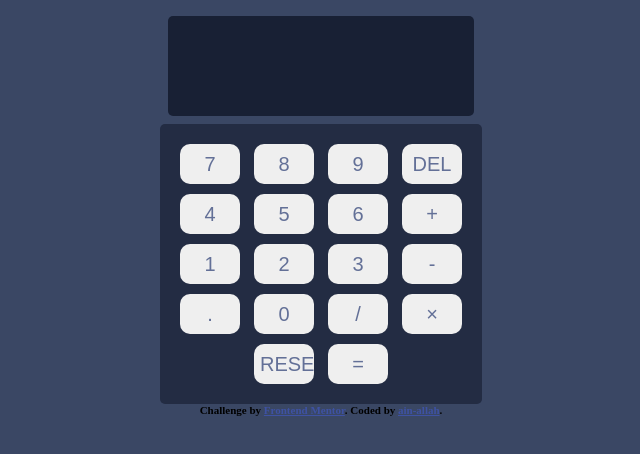
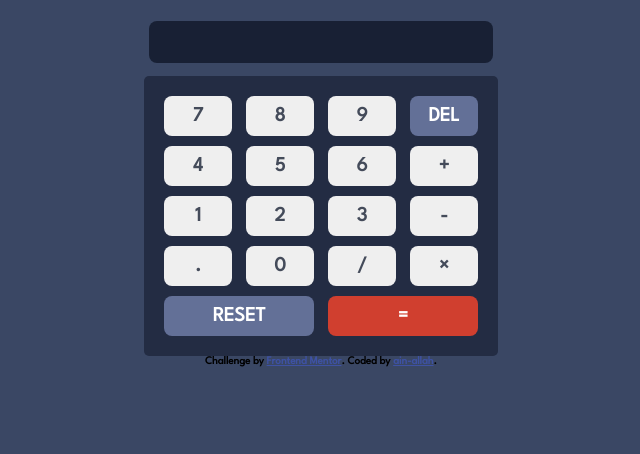
Before and after one commit to MobinZ16/calculator, a plain HTML site: page index.html in a window 1280 px wide. Shown: the whole page, without its empty margins (319-959 px from the left). Drawn offline with Linux system fonts and the light colour scheme.

Commit message:
design complited

```diff
--- a/index.html
+++ b/index.html
@@ -6,6 +6,7 @@
 
   <link rel="icon" type="image/png" sizes="32x32" href="./images/favicon-32x32.png">
   <link rel="stylesheet" href="style.css">
+  <link href="https://fonts.googleapis.com/css2?family=League+Spartan&display=swap" rel="stylesheet">
 
   <title>Frontend Mentor | Calculator app</title>
 
@@ -20,37 +21,37 @@
   <div class="container">
     <div class="calculator">
       <form>
-        <div class="screen">
-          <input type="text" class="transparent-textbox" name="display">
+        <div class="display">
+          <input type="text" name="display">
         </div>
         <div class="keypad">
           <div>
-            <input type="button" value="7">
-            <input type="button" value="8">
-            <input type="button" value="9">
-            <input type="button" value="DEL">
+            <input type="button" value="7" onclick="display.value += '7'">
+            <input type="button" value="8" onclick="display.value += '8'">
+            <input type="button" value="9" onclick="display.value += '9'">
+            <input type="button" value="DEL" onclick="display.value = display.value.toString().slice(0, -1)">
           </div>
           <div>
-            <input type="button" value="4">
-            <input type="button" value="5">
-            <input type="button" value="6">
-            <input type="button" value="+">
+            <input type="button" value="4" onclick="display.value += '4'">
+            <input type="button" value="5" onclick="display.value += '5'">
+            <input type="button" value="6" onclick="display.value += '6'">
+            <input type="button" value="+" onclick="display.value += '+'">
           </div>
           <div>
-            <input type="button" value="1">
-            <input type="button" value="2">
-            <input type="button" value="3">
-            <input type="button" value="-">
+            <input type="button" value="1" onclick="display.value += '1'">
+            <input type="button" value="2" onclick="display.value += '2'">
+            <input type="button" value="3" onclick="display.value += '3'">
+            <input type="button" value="-" onclick="display.value += '-'">
           </div>
           <div>
-            <input type="button" value=".">
-            <input type="button" value="0">
-            <input type="button" value="/">
-            <input type="button" value="×">
+            <input type="button" value="." onclick="display.value += '.'">
+            <input type="button" value="0" onclick="display.value += '0'">
+            <input type="button" value="/" onclick="display.value += '/'">
+            <input type="button" value="×" onclick="display.value += '*'" class="cross">
           </div>
-          <div class="bottom">
-            <input type="button" value="RESET">
-            <input type="button" value="=">
+          <div class="key">
+            <input type="button" value="RESET" onclick="display.value =''">
+            <input type="button" value="=" onclick="display.value = eval(display.value)" >
           </div>
         </div>
       </form>
--- a/style.css
+++ b/style.css
@@ -1,6 +1,7 @@
 body{
     background-color: hsl(222, 26%, 31%);
     font-weight: 700;
+    font-family: 'League Spartan', sans-serif;
 }
 
 .container{
@@ -24,6 +25,7 @@ body{
 
 .screen{
     border-radius: 5px;
+    text-align: right;
     -webkit-border-radius: 5px;
     -moz-border-radius: 5px;
     -ms-border-radius: 5px;
@@ -46,20 +48,53 @@ body{
   .calculator form input{
     border: 0;
     outline: 0;
-    width: 60px;
+    width: 68px;
     height: 40px;
-    border-radius: 10px;
-    -webkit-border-radius: 10px;
-    -moz-border-radius: 10px;
-    -ms-border-radius: 10px;
-    -o-border-radius: 10px;
+    border-radius: 8px;
+    -webkit-border-radius: 8px;
+    -moz-border-radius: 8px;
+    -ms-border-radius: 8px;
+    -o-border-radius: 8px;
     box-shadow: -8px -8px 15px hsl(30, 25%, 89%), 5px 5px -15px hsl(30, 25%, 89%);
     font-size: 20px;
-    color: hsl(225, 21%, 49%);
+    color: hsl(221, 14%, 31%);
     cursor: pointer;
     margin: 5px;
+    font-family: 'League Spartan', sans-serif;
+    font-weight: 700;
 }
 
-.bottom input{
-    width: 120px;
+.calculator form .key input{
+    width: 150px;
 }
+
+input[value="="]{
+    background-color: hsl(6, 63%, 50%);
+    color: white !important;
+}
+
+input[value="RESET"]{
+    background-color: hsl(225, 21%, 49%);
+    color: white !important;
+}
+
+input[value="DEL"]{
+    background-color: hsl(225, 21%, 49%);
+    color: white !important;
+}
+
+form .display{
+    display: flex;
+    justify-content: flex-end;
+    margin: 8px 0;
+}
+
+form .display input{
+    text-align: right;
+    flex: 1;
+    font-size: 35px;
+    box-shadow: none;
+    background-color: hsl(224, 36%, 15%);
+    color: white;
+
+}
```
